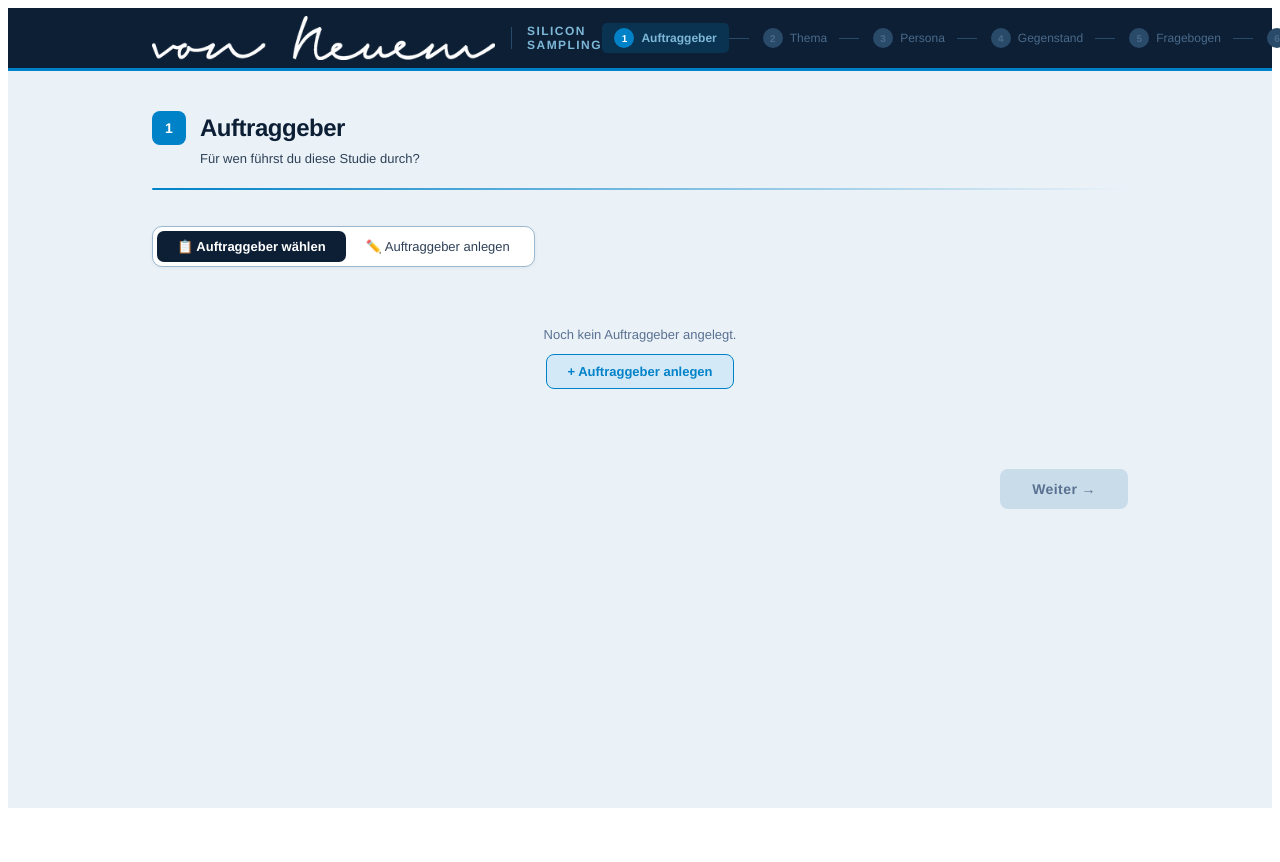
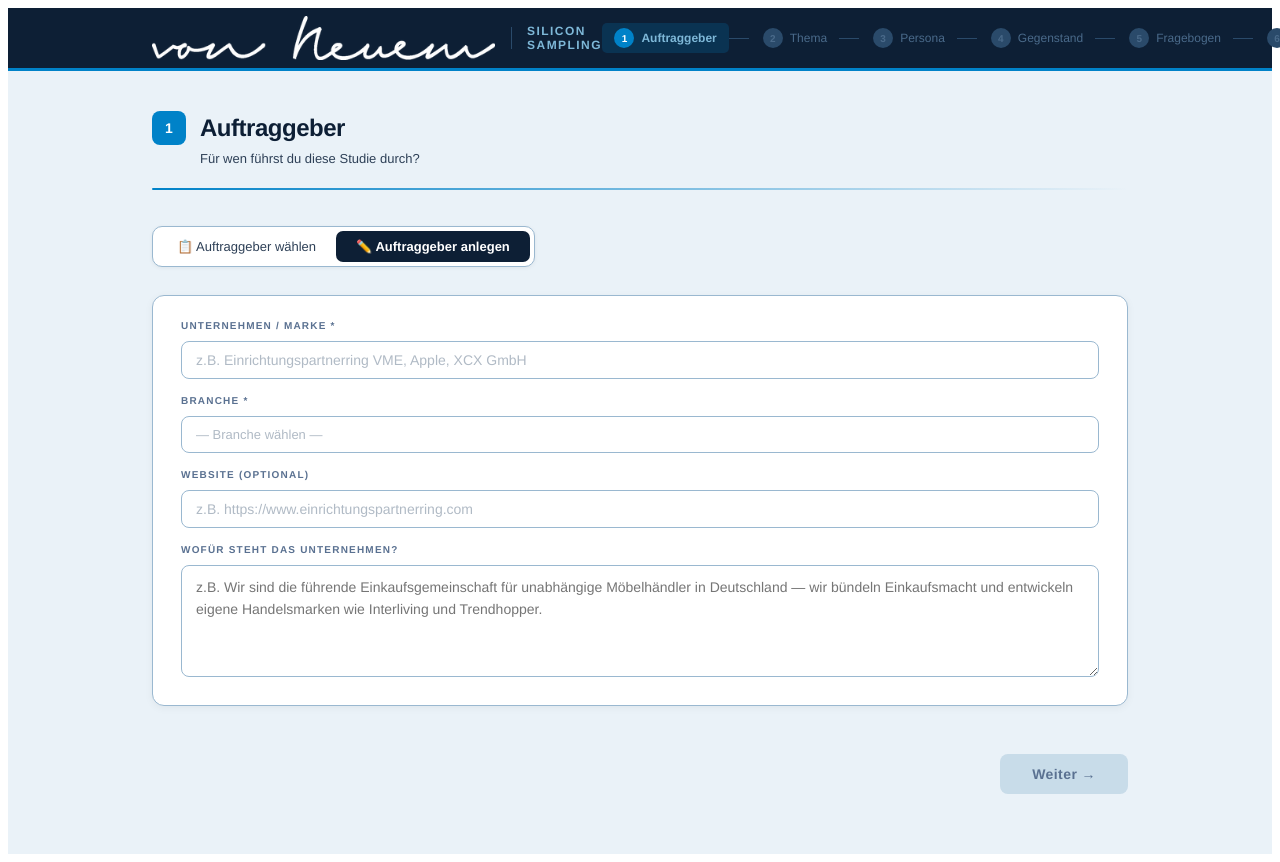
Before and after one commit to SaschaThieme/Silicon-Sampling, a React (Vite) app: page / in a window 1280 px wide. Shown: the top 862 px of the page. Before the commit the page ends 816 px from the top, so only its background shows below. Built offline with nearby package versions, Linux system fonts and the light colour scheme.

Commit message:
Update App.jsx

```diff
--- a/src/App.jsx
+++ b/src/App.jsx
@@ -541,7 +541,7 @@ export default function SiliconSamplingApp() {
   // ── Auftraggeber ──
   const [auftraggeber, setAuftraggeber] = useState({ ...EMPTY_AUFTRAGGEBER });
   const [savedAuftraggeber, setSavedAuftraggeber] = useState([]);
-  const [auftraggeberMode, setAuftraggeberMode] = useState("select");
+  const [auftraggeberMode, setAuftraggeberMode] = useState("create");
 
   const [personaType, setPersonaType] = useState("b2c"); // "b2c" | "b2b"
   const EMPTY_PERSONA = personaType === "b2c" ? EMPTY_PERSONA_B2C : EMPTY_PERSONA_B2B;
@@ -558,7 +558,11 @@ export default function SiliconSamplingApp() {
     (async () => {
       try {
         const result = await window.storage.get("auftraggeber-library");
-        if (result?.value) setSavedAuftraggeber(JSON.parse(result.value));
+        if (result?.value) {
+          const saved = JSON.parse(result.value);
+          setSavedAuftraggeber(saved);
+          if (saved.length > 0) setAuftraggeberMode("select");
+        }
       } catch {}
       try {
         const result = await window.storage.get("personas-library");
@@ -845,7 +849,7 @@ NUR JSON: {"answers":[{"question":"...","answer":"..."}],"sentiment":"positiv|ne
                     ))}
                   </div>
                 ) : (
-                  <div style={{ padding: "32px 0", textAlign: "center", color: C.textLight, fontSize: 13 }}>
+                  <div style={{ padding: "24px 0", color: C.textLight, fontSize: 13 }}>
                     Noch kein Auftraggeber angelegt.
                     <br />
                     <button onClick={() => setAuftraggeberMode("create")} style={{ marginTop: 12, padding: "9px 20px", borderRadius: 8, border: `1px solid ${C.blue}`, background: C.blueLight, color: C.blue, cursor: "pointer", fontSize: 13, fontFamily: "inherit", fontWeight: 600 }}>+ Auftraggeber anlegen</button>
@@ -1562,7 +1566,7 @@ NUR JSON: {"answers":[{"question":"...","answer":"..."}],"sentiment":"positiv|ne
             </div>
 
             {!simulating && results.length === 0 && !error && (
-              <div style={{ textAlign: "center", padding: "40px 0" }}>
+              <div style={{ padding: "40px 0" }}>
                 <button onClick={() => { runSimulation(); setStep(6); }} style={{
                   background: `linear-gradient(135deg, ${C.blue}, ${C.blueDark})`,
                   border: "none", color: "#fff", padding: "15px 48px", borderRadius: 8,
```
